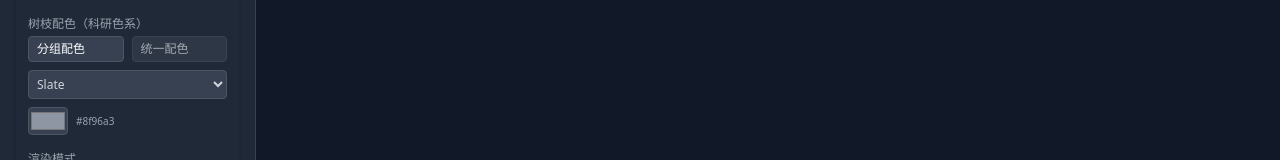
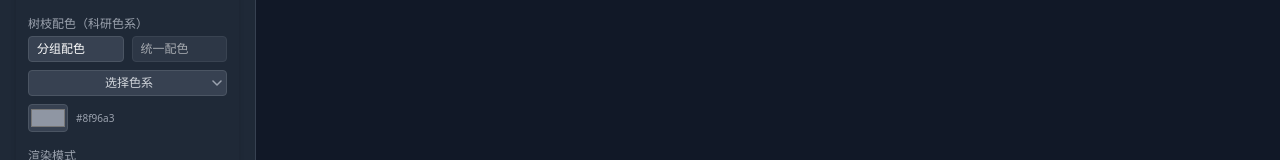
Before and after one commit to XiaoshengSu/asitol, a SvelteKit app in the folder frontend/: page /editor in a window 1280 px wide. Shown: the part 431-591 px from the top of the page. Built offline with nearby package versions, Linux system fonts and the light colour scheme.

Commit message:
feat(配色): 添加科研期刊标准调色板并改进颜色选择器
更新颜色配置以支持科研期刊标准调色板，包括Prism、AAAS、NEJM等
重构颜色选择器组件，添加颜色预览功能
修改页面标题大小写格式

```diff
--- a/frontend/src/app.html
+++ b/frontend/src/app.html
@@ -4,7 +4,7 @@
     <meta charset="UTF-8" />
     <link rel="icon" type="image/svg+xml" href="/vite.svg" />
     <meta name="viewport" content="width=device-width, initial-scale=1.0" />
-    <title>As ITOL - Interactive Tree Of Life</title>
+    <title>As iTOL - Interactive Tree Of Life</title>
     %sveltekit.head%
   </head>
   <body>
--- a/frontend/src/components/tree/TreeControls.svelte
+++ b/frontend/src/components/tree/TreeControls.svelte
@@ -15,20 +15,23 @@
   let branchColor = '#8f96a3';
   let branchColorMode: 'single' | 'clade' = 'clade';
 
-  // 专业生信配色方案
+  // 专业生信配色方案 - 基于科研期刊标准
   const colorSchemes = [
-    // 主调色板色系
-    { name: 'Primary', base: '#3182BD', gradient: 'linear-gradient(90deg, #08306B 0%, #2171B5 25%, #3182BD 50%, #6BAED6 75%, #EFF3FF 100%)' },
-    { name: 'Colorblind', base: '#0072B2', gradient: 'linear-gradient(90deg, #0072B2 0%, #009E73 25%, #D55E00 50%, #CC79A7 75%, #F0E442 100%)' },
-    { name: 'Sequential', base: '#3182BD', gradient: 'linear-gradient(90deg, #08306B 0%, #2171B5 25%, #3182BD 50%, #6BAED6 75%, #EFF3FF 100%)' },
-    { name: 'Diverging', base: '#B2182B', gradient: 'linear-gradient(90deg, #B2182B 0%, #F4A582 25%, #F7F7F7 50%, #92C5DE 75%, #2166AC 100%)' },
-    // 经典色系
-    { name: 'Slate', base: '#8f96a3', gradient: 'linear-gradient(90deg, #2f3640 0%, #596275 35%, #8f96a3 60%, #c4cad4 80%, #e6eaef 100%)' },
-    { name: 'Teal', base: '#4E8B8B', gradient: 'linear-gradient(90deg, #1e3d3d 0%, #376b6b 35%, #4E8B8B 60%, #8fc1c1 80%, #d4eeee 100%)' },
-    { name: 'Indigo', base: '#6574B8', gradient: 'linear-gradient(90deg, #2c335e 0%, #4b5690 35%, #6574B8 60%, #a8b1df 80%, #e2e6f7 100%)' },
-    { name: 'Olive', base: '#7E8B5B', gradient: 'linear-gradient(90deg, #354029 0%, #5a6643 35%, #7E8B5B 60%, #b2bd93 80%, #e2e7d2 100%)' },
-    { name: 'Rose', base: '#A46D7C', gradient: 'linear-gradient(90deg, #4a333c 0%, #7b4e5b 35%, #A46D7C 60%, #d0a6b1 80%, #f0dee3 100%)' },
-    { name: 'Amber', base: '#B38A4C', gradient: 'linear-gradient(90deg, #4a3720 0%, #7c5c2f 35%, #B38A4C 60%, #d7bf8a 80%, #f1e4c7 100%)' }
+    // 科研期刊和软件标准调色板
+    { name: 'Prism', base: '#1F77B4', colors: ['#1F77B4', '#FF7F0E', '#2CA02C', '#D62728', '#9467BD', '#8C564B', '#E377C2', '#7F7F7F'] },
+    { name: 'Academy', base: '#8C564B', colors: ['#8C564B', '#E377C2', '#2CA02C', '#FF7F0E', '#1F77B4', '#9467BD', '#D62728', '#7F7F7F'] },
+    { name: 'Light', base: '#17BECF', colors: ['#17BECF', '#BCBD22', '#7F7F7F', '#E377C2', '#2CA02C', '#FF7F0E', '#1F77B4', '#D62728'] },
+    { name: 'GGPlot', base: '#F8766D', colors: ['#F8766D', '#C49A00', '#53B400', '#00C094', '#00B6EB', '#A58AFF', '#FB61D7', '#7CAE00'] },
+    { name: 'NPG', base: '#E64B35B2', colors: ['#E64B35B2', '#4DBBD5B2', '#00A087B2', '#3C5488B2', '#F39B7F80', '#8491B480', '#91D1C280', '#DC0000B2'] },
+    { name: 'AAAS', base: '#3B4992', colors: ['#3B4992', '#EE0000', '#008B45', '#631879', '#008280', '#BB0021', '#5F559B', '#A20056'] },
+    { name: 'NEJM', base: '#BC3C29', colors: ['#BC3C29', '#0072B5', '#E18727', '#20854E', '#7876B1', '#6F9ED4', '#FFDC91', '#EE4C97'] },
+    { name: 'Lancet', base: '#00468B', colors: ['#00468B', '#ED0000', '#42B540', '#0099B4', '#925E9F', '#FDAF91', '#AD002A', '#ADB6B6'] },
+    { name: 'JAMA', base: '#374E55', colors: ['#374E55', '#DF8F44', '#00A1D5', '#B24745', '#79AF97', '#6A6599', '#80796B', '#E0A7C8'] },
+    { name: 'JCO', base: '#006393', colors: ['#006393', '#70A6FF', '#D62828', '#00BB2D', '#FFBB00', '#9E0059', '#00B9E3', '#FF6B35'] },
+    { name: 'GSEA', base: '#666666', colors: ['#666666', '#666666', '#666666', '#666666', '#666666', '#FF0000', '#FF0000', '#FF0000'] },
+    // 基础调色板
+    { name: 'Primary', base: '#3182BD', colors: ['#3182BD', '#E6550D', '#31A354', '#756BB1', '#636363', '#DD8452', '#80B1D3', '#FC8D62'] },
+    { name: 'Colorblind', base: '#0072B2', colors: ['#0072B2', '#009E73', '#D55E00', '#CC79A7', '#F0E442', '#56B4E9', '#E69F00', '#999999'] }
   ];
 
   // 订阅UI状态变化
@@ -168,15 +171,61 @@
       </button>
     </div>
     <div class="mb-2">
-      <select
-        class="w-full text-xs bg-gray-700 text-gray-300 rounded p-1 border border-gray-600 text-left"
-        on:change={(e) => setBranchColor((e.currentTarget as HTMLSelectElement).value)}
-        value={branchColor}
-      >
-        {#each colorSchemes as scheme}
-          <option value={scheme.base}>{scheme.name}</option>
-        {/each}
-      </select>
+      <!-- 自定义下拉组件，支持颜色预览 -->
+      <div class="relative">
+        <button
+          class="w-full text-xs bg-gray-700 text-gray-300 rounded p-1 border border-gray-600 text-left flex justify-between items-center"
+          on:click={() => {
+            const dropdown = document.getElementById('colorSchemeDropdown');
+            if (dropdown) {
+              dropdown.classList.toggle('hidden');
+            }
+          }}
+        >
+          <div class="flex items-center gap-2">
+            <div class="w-16 h-4 rounded overflow-hidden">
+              {#each colorSchemes.find(s => s.base === branchColor)?.colors.slice(0, 8) || [] as color}
+                <div
+                  class="inline-block w-2 h-4"
+                  style="background-color: {color}"
+                />
+              {/each}
+            </div>
+            <span>{colorSchemes.find(s => s.base === branchColor)?.name || '选择色系'}</span>
+          </div>
+          <svg width="10" height="6" fill="none" xmlns="http://www.w3.org/2000/svg">
+            <path d="M1 1L5 5L9 1" stroke="#9CA3AF" stroke-width="1.5" stroke-linecap="round" stroke-linejoin="round"/>
+          </svg>
+        </button>
+        <!-- 下拉菜单 -->
+        <div
+          id="colorSchemeDropdown"
+          class="hidden absolute top-full left-0 right-0 mt-1 bg-gray-800 rounded border border-gray-600 shadow-lg z-10 max-h-60 overflow-y-auto"
+        >
+          {#each colorSchemes as scheme}
+            <button
+              class="w-full text-xs text-left p-2 hover:bg-gray-700 flex items-center gap-2"
+              on:click={() => {
+                setBranchColor(scheme.base);
+                const dropdown = document.getElementById('colorSchemeDropdown');
+                if (dropdown) {
+                  dropdown.classList.add('hidden');
+                }
+              }}
+            >
+              <div class="w-16 h-4 rounded overflow-hidden flex">
+                {#each scheme.colors.slice(0, 8) as color}
+                  <div
+                    class="flex-1"
+                    style="background-color: {color}"
+                  />
+                {/each}
+              </div>
+              <span>{scheme.name}</span>
+            </button>
+          {/each}
+        </div>
+      </div>
     </div>
     <div class="flex items-center gap-2">
       <input
--- a/frontend/src/utils/renderer/colors.ts
+++ b/frontend/src/utils/renderer/colors.ts
@@ -1,7 +1,7 @@
 import * as d3 from 'd3';
 import type { Tree, TreeNode } from '../../types/tree';
 
-// 专业生信配色方案：基于ColorBrewer和科学可视化最佳实践
+// 专业生信配色方案：基于科学期刊和科研软件的标准调色板
 const PALETTES = {
   // 主调色板：专业、清晰、色盲友好
   primary: [
@@ -54,7 +54,23 @@ const PALETTES = {
     '#92C5DE',
     '#4393C3',
     '#2166AC'
-  ]
+  ],
+
+  // 科研期刊和软件标准调色板
+  // 基于用户提供的示例
+  scientific: {
+    prism: ['#1F77B4', '#FF7F0E', '#2CA02C', '#D62728', '#9467BD', '#8C564B', '#E377C2', '#7F7F7F'],
+    academy: ['#8C564B', '#E377C2', '#2CA02C', '#FF7F0E', '#1F77B4', '#9467BD', '#D62728', '#7F7F7F'],
+    light: ['#17BECF', '#BCBD22', '#7F7F7F', '#E377C2', '#2CA02C', '#FF7F0E', '#1F77B4', '#D62728'],
+    ggplot: ['#F8766D', '#C49A00', '#53B400', '#00C094', '#00B6EB', '#A58AFF', '#FB61D7', '#7CAE00'],
+    NPG: ['#E64B35B2', '#4DBBD5B2', '#00A087B2', '#3C5488B2', '#F39B7F80', '#8491B480', '#91D1C280', '#DC0000B2'],
+    AAAS: ['#3B4992', '#EE0000', '#008B45', '#631879', '#008280', '#BB0021', '#5F559B', '#A20056'],
+    NEJM: ['#BC3C29', '#0072B5', '#E18727', '#20854E', '#7876B1', '#6F9ED4', '#FFDC91', '#EE4C97'],
+    Lancet: ['#00468B', '#ED0000', '#42B540', '#0099B4', '#925E9F', '#FDAF91', '#AD002A', '#ADB6B6'],
+    JAMA: ['#374E55', '#DF8F44', '#00A1D5', '#B24745', '#79AF97', '#6A6599', '#80796B', '#E0A7C8'],
+    Jco: ['#006393', '#70A6FF', '#D62828', '#00BB2D', '#FFBB00', '#9E0059', '#00B9E3', '#FF6B35'],
+    GSEA: ['#666666', '#666666', '#666666', '#666666', '#666666', '#FF0000', '#FF0000', '#FF0000']
+  }
 };
 
 const clamp = (value: number, min: number, max: number): number => Math.min(max, Math.max(min, value));
```
